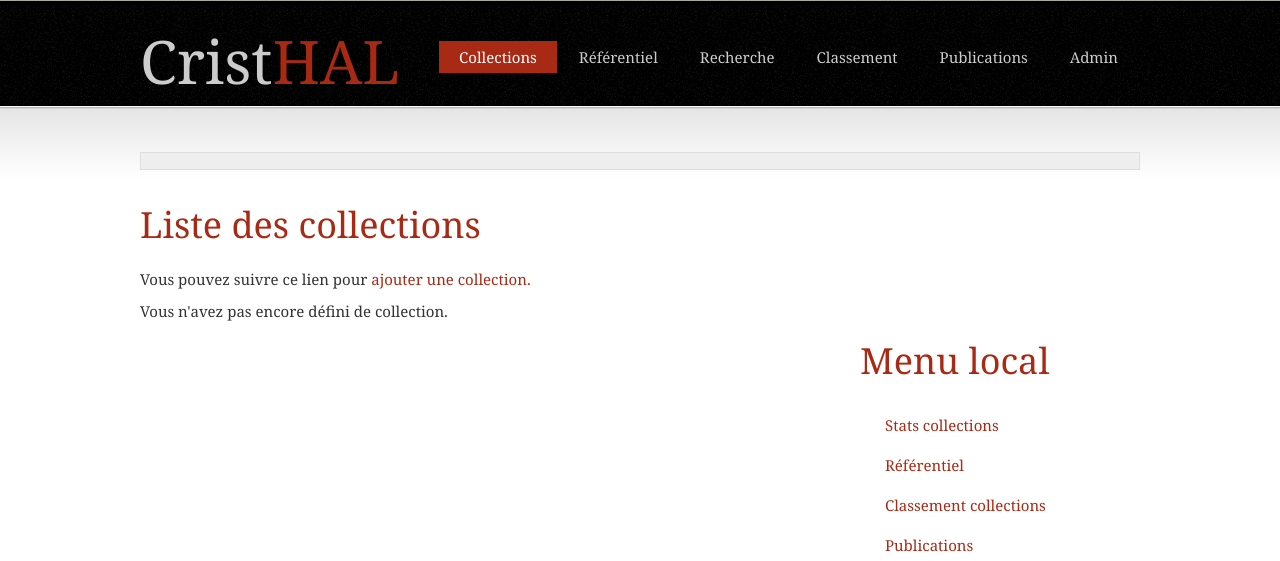
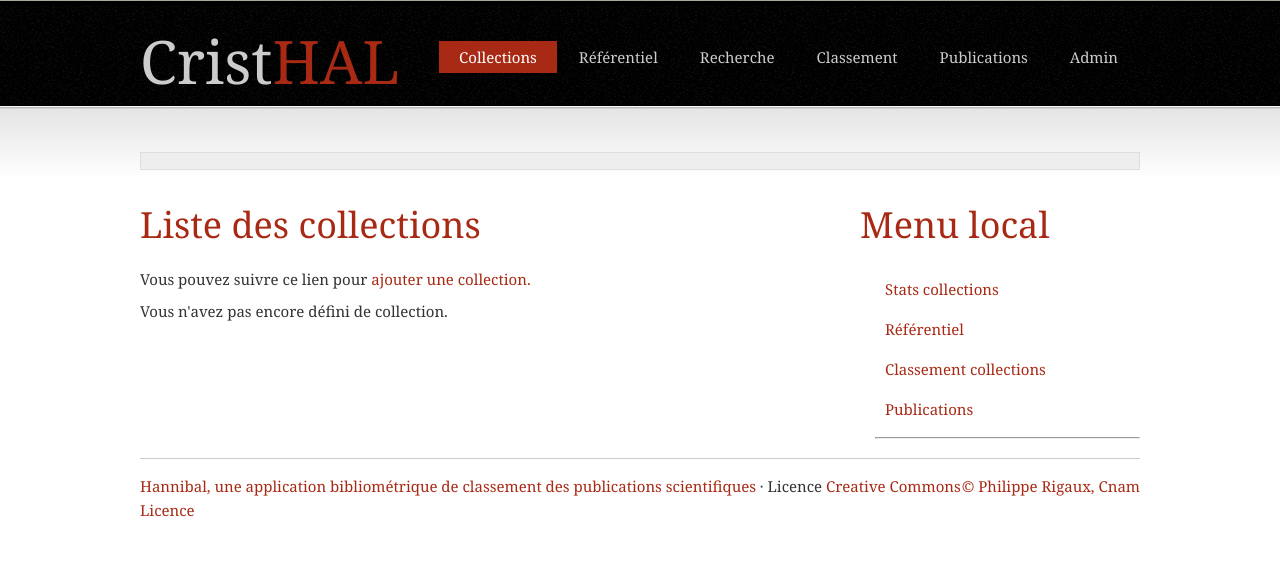
Before and after one commit to cedric-cnam/cristhal, a Django app: page / in a window 1280 px wide. Shown: the top 561 px of the page. Run offline with Django 3.2, Linux system fonts and the light colour scheme; the visitor is signed in with stand-in values (Sample User, id 1); data that the repository does not hold is empty.

Commit message:
Ajustement taille page

```diff
--- a/static/css/style.css
+++ b/static/css/style.css
@@ -115,7 +115,7 @@ padding: 15px 0 1px 20px;
 border: 1px solid #dedede; font-size: 1.3em;
 background: #eee; margin: 0 0 30px; }
 
-#left { float: left; width: 800px; margin: 0 0 15px; }
+#left { float: left; width: 700px; margin: 0 0 15px; }
 
 #right { float: right; width: 280px; }
 #right h3 { border-bottom: 1px solid #ccc; margin: 0 0 10px; }
```
